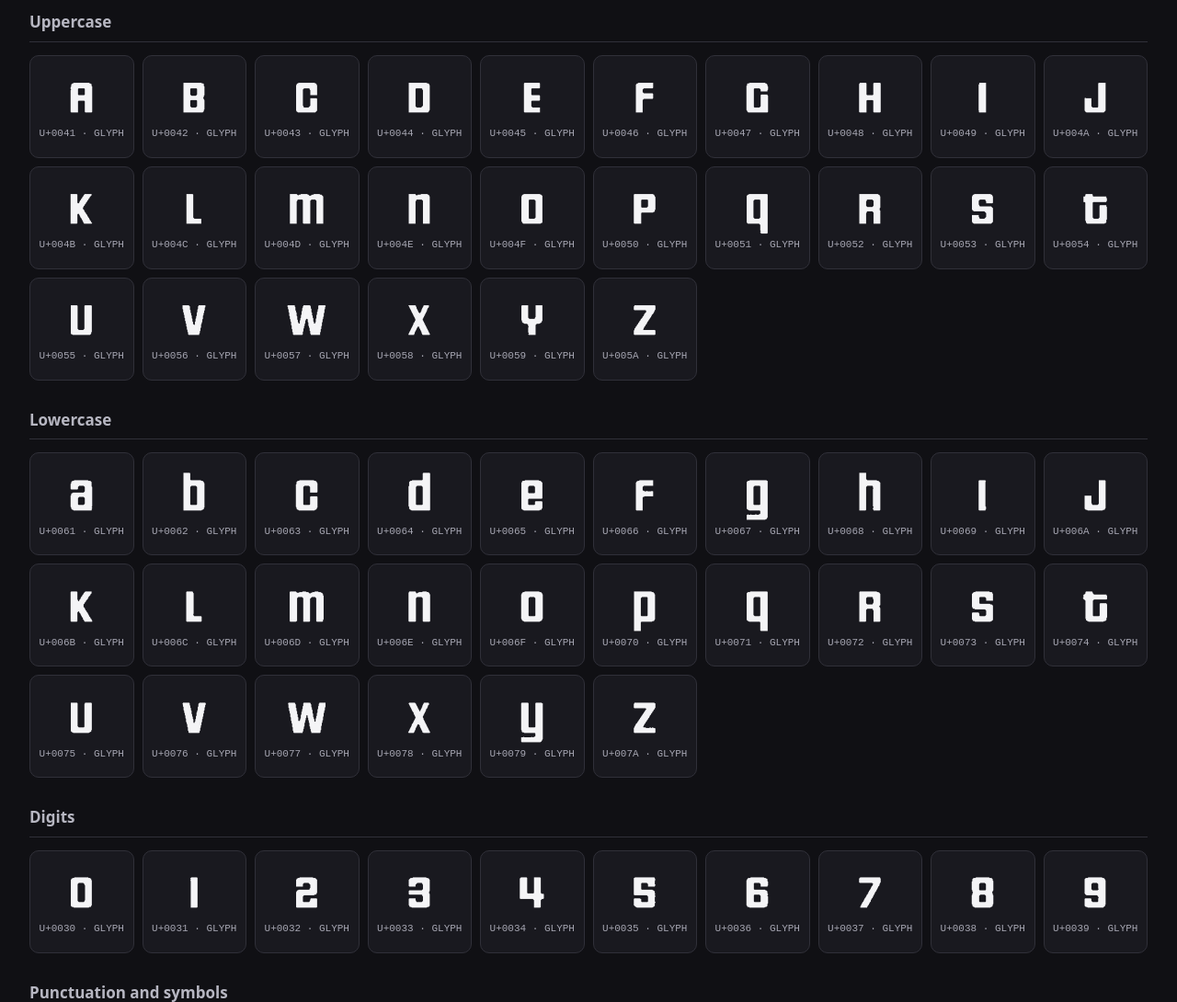
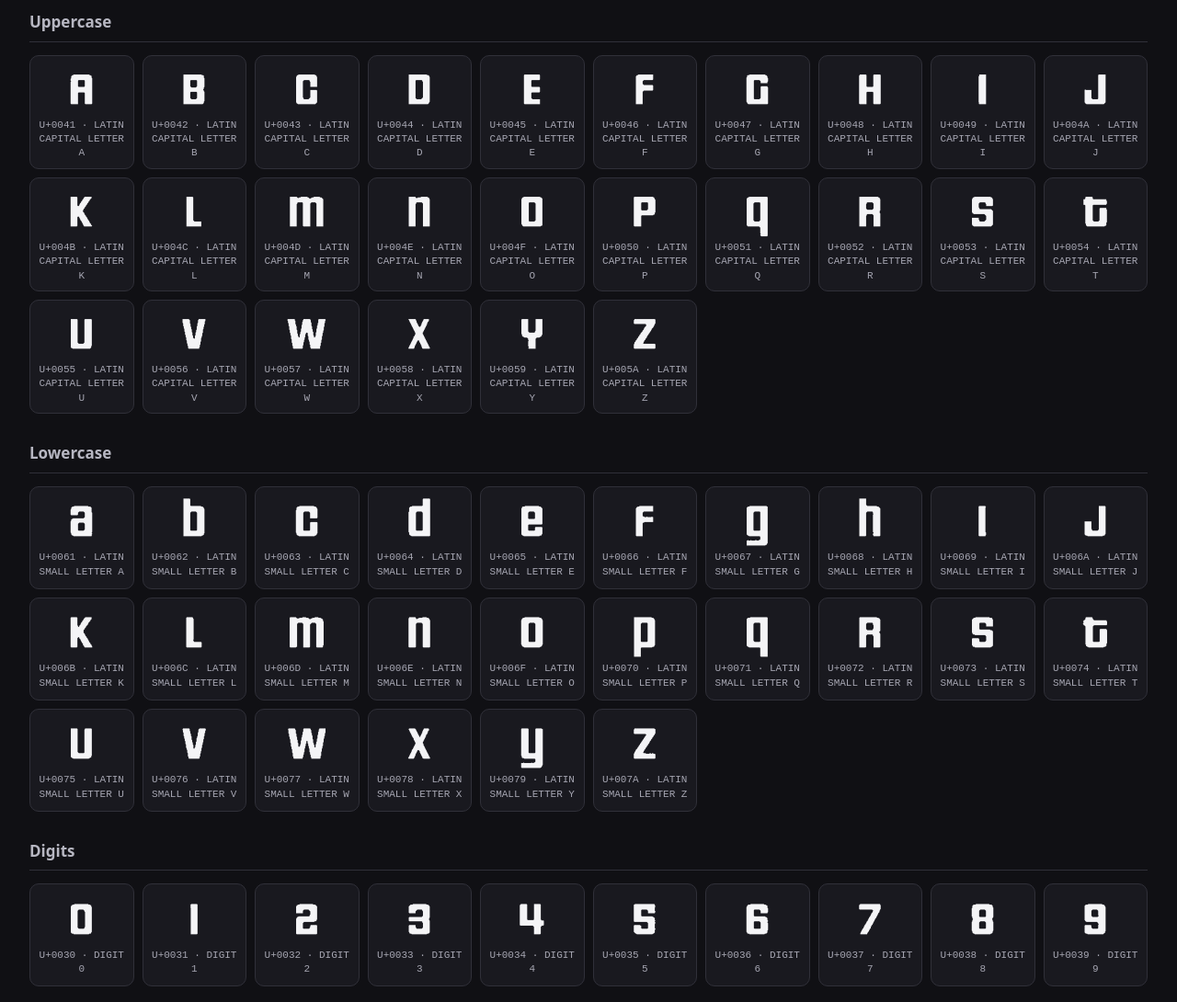
Before and after one commit to thecodencoffee/codeNcoffee-font, a plain HTML site: page proof/glyph-atlas.html in a window 1280 px wide. Shown: the part 660-1750 px from the top of the page at 92% size. Drawn offline with Linux system fonts and the light colour scheme.

Commit message:
feat: label each glyph by Unicode character name

```diff
--- a/proof/glyph-atlas.html
+++ b/proof/glyph-atlas.html
@@ -25,6 +25,14 @@ const groups=[
 ["Additional Unicode","₹×÷¿¡"]
 ];
 const atlas=document.getElementById("atlas");
+function glyphName(ch,cp){
+ if(cp===32)return "SPACE";
+ if(cp>=65&&cp<=90)return "LATIN CAPITAL LETTER "+ch;
+ if(cp>=97&&cp<=122)return "LATIN SMALL LETTER "+ch.toUpperCase();
+ if(cp>=48&&cp<=57)return "DIGIT "+ch;
+ const names={33:"EXCLAMATION MARK",34:"QUOTATION MARK",35:"NUMBER SIGN",36:"DOLLAR SIGN",37:"PERCENT SIGN",38:"AMPERSAND",39:"APOSTROPHE",40:"LEFT PARENTHESIS",41:"RIGHT PARENTHESIS",42:"ASTERISK",43:"PLUS SIGN",44:"COMMA",45:"HYPHEN-MINUS",46:"FULL STOP",47:"SOLIDUS",58:"COLON",59:"SEMICOLON",60:"LESS-THAN SIGN",61:"EQUALS SIGN",62:"GREATER-THAN SIGN",63:"QUESTION MARK",64:"COMMERCIAL AT",91:"LEFT SQUARE BRACKET",92:"REVERSE SOLIDUS",93:"RIGHT SQUARE BRACKET",94:"CIRCUMFLEX ACCENT",95:"LOW LINE",96:"GRAVE ACCENT",123:"LEFT CURLY BRACKET",124:"VERTICAL LINE",125:"RIGHT CURLY BRACKET",126:"TILDE",161:"INVERTED EXCLAMATION MARK",191:"INVERTED QUESTION MARK",215:"MULTIPLICATION SIGN",247:"DIVISION SIGN",8377:"INDIAN RUPEE SIGN"};
+ return names[cp]||"CHARACTER";
+}
 for(const [title,chars] of groups){
  const section=document.createElement("section");section.className="section";
  const heading=document.createElement("h2");heading.textContent=title;section.append(heading);
@@ -32,7 +40,7 @@ for(const [title,chars] of groups){
  for(const ch of [...new Set([...chars])]){
   const cp=ch.codePointAt(0);const card=document.createElement("div");card.className="glyph";
   const glyph=document.createElement("div");glyph.className="char";glyph.textContent=ch===" "?"␠":ch;
-  const label=document.createElement("div");label.className="name";label.textContent="U+"+cp.toString(16).toUpperCase().padStart(4,"0")+" · "+(cp===32?"SPACE":"GLYPH");
+  const label=document.createElement("div");label.className="name";label.textContent="U+"+cp.toString(16).toUpperCase().padStart(4,"0")+" · "+glyphName(ch,cp);
   card.append(glyph,label);grid.append(card);
  }
  section.append(grid);atlas.append(section);
```
